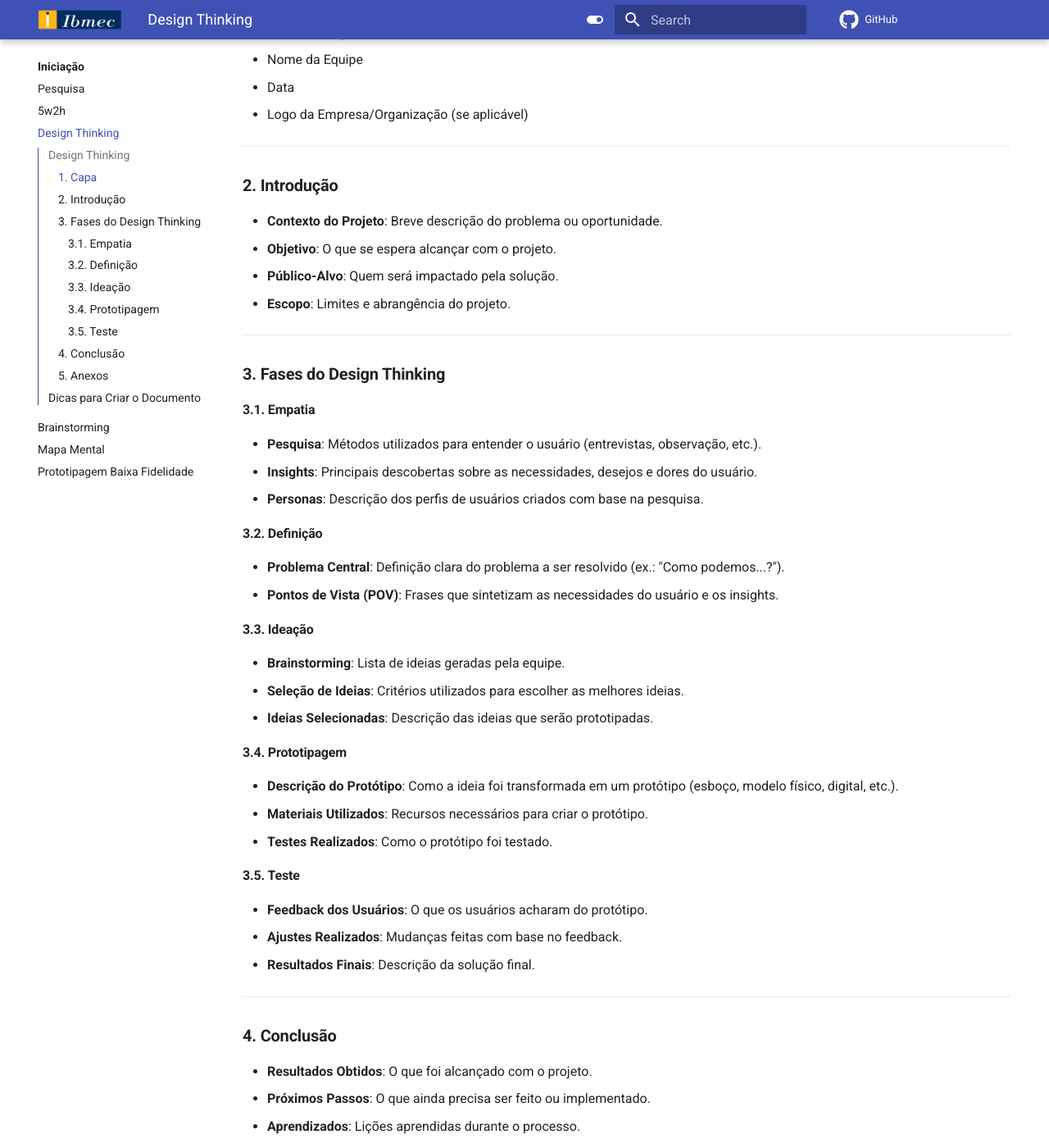
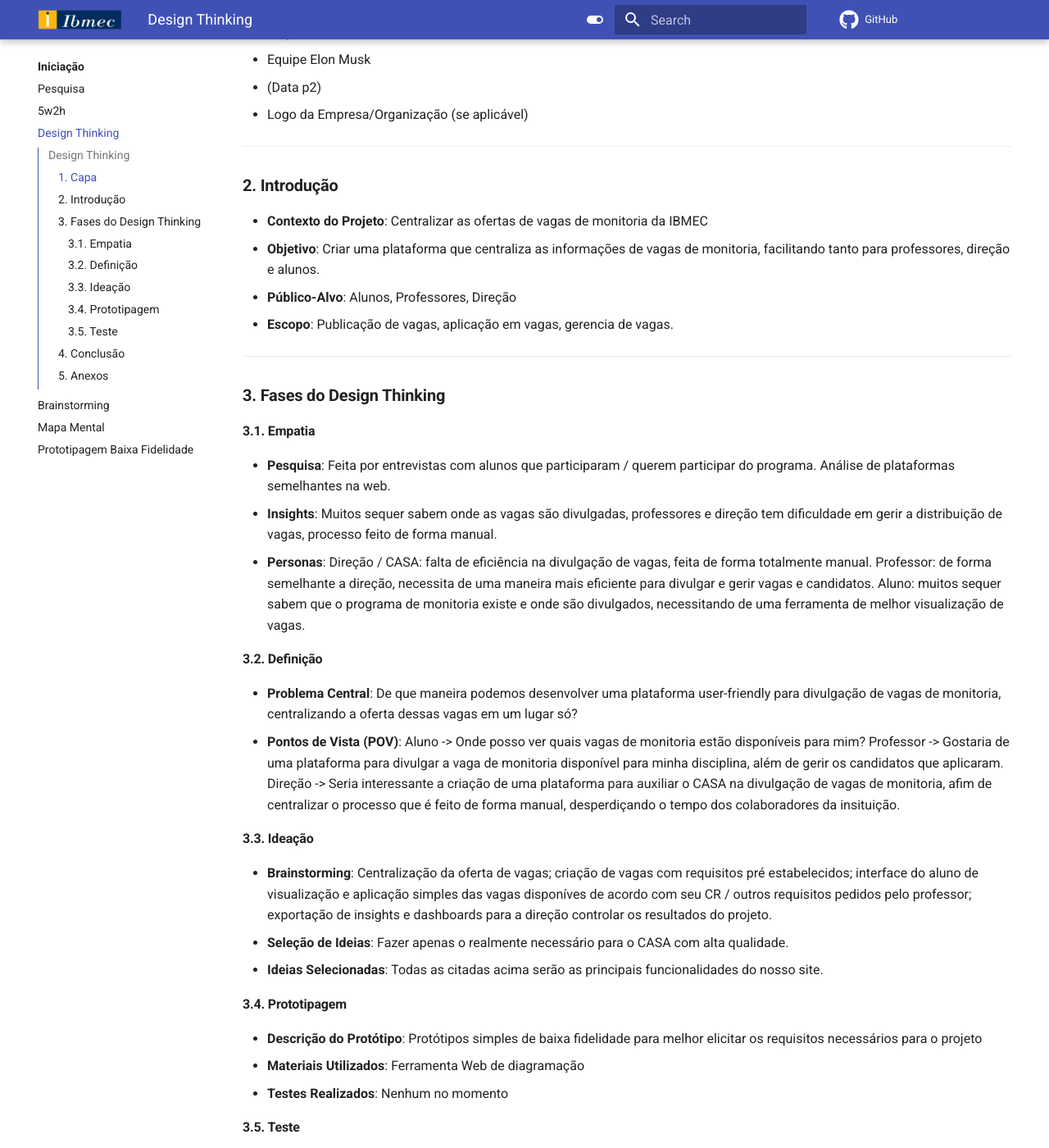
Before and after one commit to Projetos-de-Extensao/PBE_25.2_8004_II, an MkDocs documentation site: the page built from docs/Iniciacao/design_thinking.md, in a window 1280 px wide and 1400 px high, scrolled down 338 px. Shown: the whole window at 82% size. Built offline with MkDocs 1.6.1 and Material for MkDocs 9.7.7, drawn with Linux system fonts in a browser that asks for light colours; comment, search, counter and statistics services are not loaded; some of the changed text lies outside the part shown.

Commit message:
att design thinking

```diff
--- a/docs/Iniciacao/design_thinking.md
+++ b/docs/Iniciacao/design_thinking.md
@@ -7,19 +7,19 @@ title: Design Thinking
 
 ### **1. Capa**
 
-- Título do Projeto
-- Nome da Equipe
-- Data
+- Projeto Monitoria IBMEC
+- Equipe Elon Musk
+- (Data p2)
 - Logo da Empresa/Organização (se aplicável)
 
 ---
 
 ### **2. Introdução**
 
-- **Contexto do Projeto**: Breve descrição do problema ou oportunidade.
-- **Objetivo**: O que se espera alcançar com o projeto.
-- **Público-Alvo**: Quem será impactado pela solução.
-- **Escopo**: Limites e abrangência do projeto.
+- **Contexto do Projeto**: Centralizar as ofertas de vagas de monitoria da IBMEC
+- **Objetivo**: Criar uma plataforma que centraliza as informações de vagas de monitoria, facilitando tanto para professores, direção e alunos.
+- **Público-Alvo**: Alunos, Professores, Direção
+- **Escopo**: Publicação de vagas, aplicação em vagas, gerencia de vagas.
 
 ---
 
@@ -27,53 +27,48 @@ title: Design Thinking
 
 #### **3.1. Empatia**
 
-- **Pesquisa**: Métodos utilizados para entender o usuário (entrevistas, observação, etc.).
-- **Insights**: Principais descobertas sobre as necessidades, desejos e dores do usuário.
-- **Personas**: Descrição dos perfis de usuários criados com base na pesquisa.
+- **Pesquisa**: Feita por entrevistas com alunos que participaram / querem participar do programa.
+Análise de plataformas semelhantes na web.
+- **Insights**: Muitos sequer sabem onde as vagas são divulgadas, professores e direção tem dificuldade em gerir a distribuição de vagas, processo feito de forma manual.
+- **Personas**: Direção / CASA: falta de eficiência na divulgação de vagas, feita de forma totalmente manual. Professor: de forma semelhante a direção, necessita de uma maneira mais eficiente para divulgar e gerir vagas e candidatos. Aluno: muitos sequer sabem que o programa de monitoria existe e onde são divulgados, necessitando de uma ferramenta de melhor visualização de vagas.
 
 #### **3.2. Definição**
 
-- **Problema Central**: Definição clara do problema a ser resolvido (ex.: "Como podemos...?").
-- **Pontos de Vista (POV)**: Frases que sintetizam as necessidades do usuário e os insights.
+- **Problema Central**: De que maneira podemos desenvolver uma plataforma user-friendly para divulgação de vagas de monitoria, centralizando a oferta dessas vagas em um lugar só?
+- **Pontos de Vista (POV)**: Aluno -> Onde posso ver quais vagas de monitoria estão disponíveis para mim?
+Professor -> Gostaria de uma plataforma para divulgar a vaga de monitoria disponível para minha disciplina, além de gerir os candidatos que aplicaram.
+Direção -> Seria interessante a criação de uma plataforma para auxiliar o CASA na divulgação de vagas de monitoria, afim de centralizar o processo que é feito de forma manual, desperdiçando o tempo dos colaboradores da insituição.
 
 #### **3.3. Ideação**
 
-- **Brainstorming**: Lista de ideias geradas pela equipe.
-- **Seleção de Ideias**: Critérios utilizados para escolher as melhores ideias.
-- **Ideias Selecionadas**: Descrição das ideias que serão prototipadas.
+- **Brainstorming**: Centralização da oferta de vagas; criação de vagas com requisitos pré estabelecidos; interface do aluno de visualização e aplicação simples das vagas disponíves de acordo com seu CR / outros requisitos pedidos pelo professor; exportação de insights e dashboards para a direção controlar os resultados do projeto.
+- **Seleção de Ideias**: Fazer apenas o realmente necessário para o CASA com alta qualidade.
+- **Ideias Selecionadas**: Todas as citadas acima serão as principais funcionalidades do nosso site.
 
 #### **3.4. Prototipagem**
 
-- **Descrição do Protótipo**: Como a ideia foi transformada em um protótipo (esboço, modelo físico, digital, etc.).
-- **Materiais Utilizados**: Recursos necessários para criar o protótipo.
-- **Testes Realizados**: Como o protótipo foi testado.
+- **Descrição do Protótipo**: Protótipos simples de baixa fidelidade para melhor elicitar os requisitos necessários para o projeto
+- **Materiais Utilizados**: Ferramenta Web de diagramação
+- **Testes Realizados**: Nenhum no momento
 
 #### **3.5. Teste**
 
-- **Feedback dos Usuários**: O que os usuários acharam do protótipo.
-- **Ajustes Realizados**: Mudanças feitas com base no feedback.
-- **Resultados Finais**: Descrição da solução final.
+- **Feedback dos Usuários**: Nenhum no momento
+- **Ajustes Realizados**:  Nenhum no momento
+- **Resultados Finais**:  Nenhum no momento
 
 ---
 
 ### **4. Conclusão**
 
-- **Resultados Obtidos**: O que foi alcançado com o projeto.
-- **Próximos Passos**: O que ainda precisa ser feito ou implementado.
-- **Aprendizados**: Lições aprendidas durante o processo.
+- **Resultados Obtidos**: Clareza nos fluxos do site graças ao trabalho de diagramação e prototipagem, o que nos dá vantagem para começar o desenvolvimento de forma eficiente.
+- **Próximos Passos**: Desenvolver de fato o nosso site usando django de acordo com o que foi elicitado e diagramado.
+- **Aprendizados**:  Nenhum no momento
 
 ---
 
 ### **5. Anexos**
 
-- Fotos, gráficos, tabelas, transcrições de entrevistas, etc.
+-  Nenhum no momento
 
 ---
-
-## **Dicas para Criar o Documento**
-
-- Use uma linguagem clara e objetiva.
-- Inclua visualizações, como mapas de empatia, jornadas do usuário ou esboços de ideias.
-- Adapte o documento conforme o estágio do projeto (ex.: um documento inicial pode focar mais na pesquisa, enquanto um final pode detalhar a solução).
-
-Esse modelo é flexível e pode ser ajustado conforme as necessidades do seu projeto ou da sua equipe. O importante é que o documento reflita o processo colaborativo e iterativo do Design Thinking.
```
